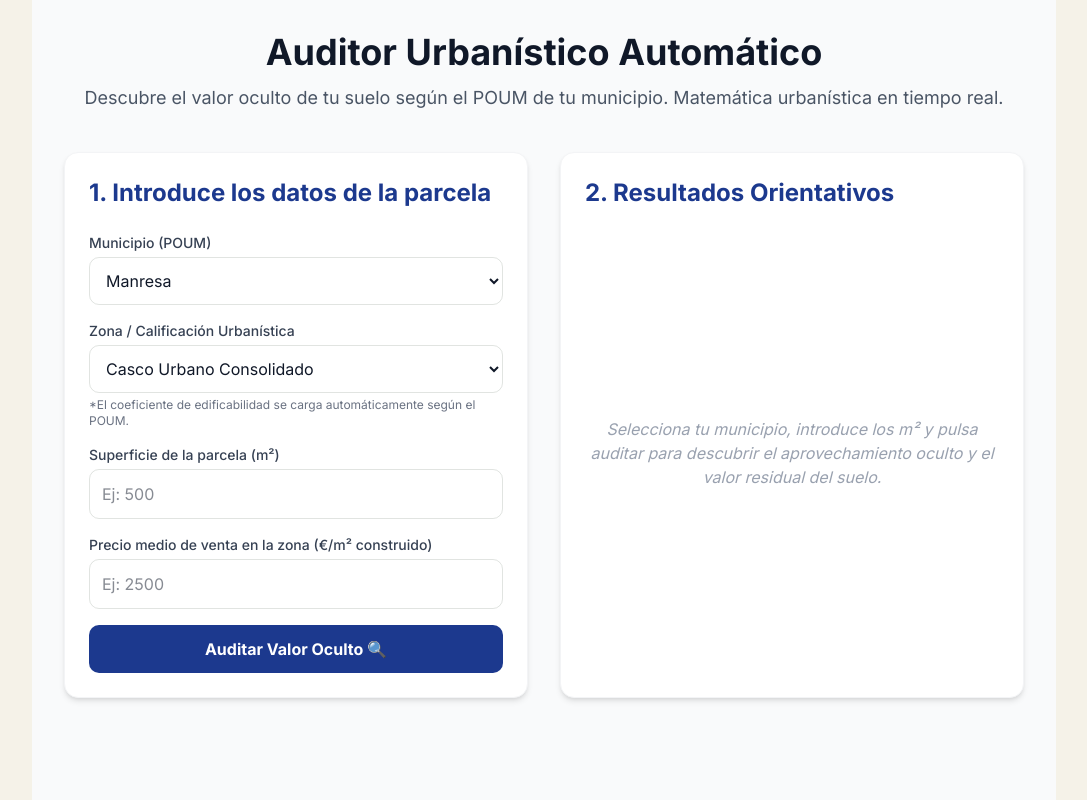
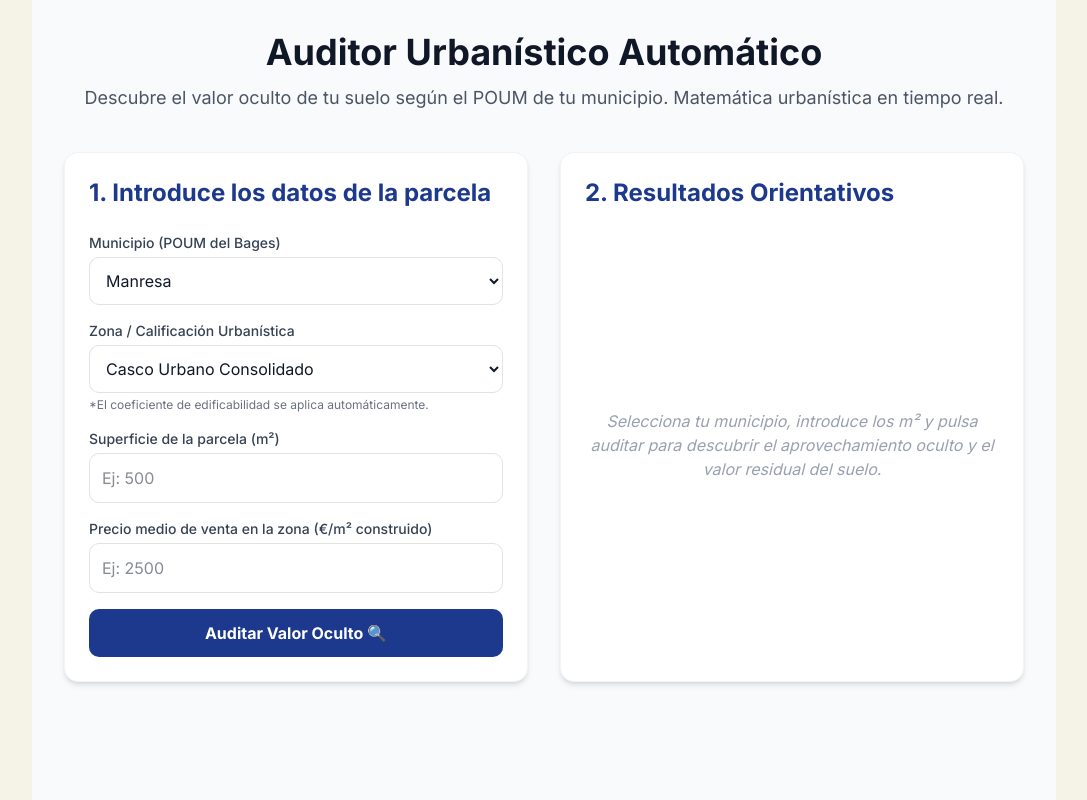
Before and after one commit to raupit/consultorio-urbanistico, a Next.js app: page / in a window 1280 px wide. Shown: the whole page, without its empty margins (96-1183 px from the left). Built offline with nearby package versions, Linux system fonts and the light colour scheme.

Commit message:
Refactor POUM data and update UI labels

```diff
--- a/src/app/page.tsx
+++ b/src/app/page.tsx
@@ -1,32 +1,42 @@
 "use client";
 import React, { useState } from 'react';
 
-// --- BASE DE DATOS DE POUMs (Puedes añadir más municipios aquí) ---
+// --- BASE DE DATOS DE POUMs DEL BAGES (29 MUNICIPIOS) ---
+// Coeficientes orientativos según normativa comarcal. Puedes ajustarlos tú como experta.
 const POUMS = {
-  "Manresa": {
-    "Casco Urbano Consolidado": 0.75,
-    "Ensanche / Eixample": 1.00,
-    "Polígono Industrial": 1.20,
-    "Suelo Rústico": 0.00
-  },
-  "Sant Fruitós de Bages": {
-    "Casco Urbano": 0.70,
-    "Urbanizable": 0.50,
-    "Suelo Rústico": 0.00
-  },
-  "Sallent": {
-    "Casco Urbano": 0.65,
-    "Urbanizable": 0.45,
-    "Suelo Rústico": 0.00
-  },
-  "Cardona": {
-    "Casco Histórico": 0.60,
-    "Suelo Urbano": 0.70,
-    "Suelo Rústico": 0.00
-  }
+  "Manresa": { "Casco Urbano Consolidado": 0.75, "Ensanche / Eixample": 1.00, "Polígono Industrial": 1.20, "Suelo Rústico": 0.00 },
+  "Cardona": { "Casco Histórico": 0.60, "Suelo Urbano": 0.70, "Suelo Urbanizable": 0.40, "Suelo Rústico": 0.00 },
+  "Sallent": { "Suelo Urbano": 0.65, "Suelo Urbanizable": 0.45, "Suelo Rústico": 0.00 },
+  "Artés": { "Suelo Urbano": 0.70, "Suelo Urbanizable": 0.50, "Suelo Rústico": 0.00 },
+  "Navarcles": { "Suelo Urbano": 0.70, "Suelo Urbanizable": 0.50, "Suelo Rústico": 0.00 },
+  "Sant Fruitós de Bages": { "Suelo Urbano": 0.70, "Suelo Urbanizable": 0.50, "Suelo Rústico": 0.00 },
+  "Santpedor": { "Suelo Urbano": 0.70, "Suelo Urbanizable": 0.50, "Suelo Rústico": 0.00 },
+  "Callús": { "Suelo Urbano": 0.65, "Suelo Urbanizable": 0.45, "Suelo Rústico": 0.00 },
+  "Suria": { "Suelo Urbano": 0.65, "Suelo Urbanizable": 0.45, "Suelo Rústico": 0.00 },
+  "Balsareny": { "Suelo Urbano": 0.65, "Suelo Urbanizable": 0.45, "Suelo Rústico": 0.00 },
+  "Avinyó": { "Suelo Urbano": 0.60, "Suelo Urbanizable": 0.40, "Suelo Rústico": 0.00 },
+  "Calders": { "Suelo Urbano": 0.60, "Suelo Rústico": 0.00 },
+  "Mura": { "Suelo Urbano": 0.50, "Suelo Rústico Protegido": 0.00 },
+  "Talamanca": { "Suelo Urbano": 0.50, "Suelo Rústico Protegido": 0.00 },
+  "El Pont de Vilomara": { "Suelo Urbano": 0.65, "Suelo Urbanizable": 0.45, "Suelo Rústico": 0.00 },
+  "Rajadell": { "Suelo Urbano": 0.60, "Suelo Rústico": 0.00 },
+  "Sant Joan de Vilatorrada": { "Suelo Urbano": 0.75, "Suelo Urbanizable": 0.50, "Suelo Rústico": 0.00 },
+  "Sant Vicenç de Castellet": { "Suelo Urbano": 0.70, "Polígono Industrial": 1.00, "Suelo Urbanizable": 0.50, "Suelo Rústico": 0.00 },
+  "Fonollosa": { "Suelo Urbano": 0.60, "Suelo Rústico": 0.00 },
+  "Gaià": { "Suelo Urbano": 0.50, "Suelo Rústico Protegido": 0.00 },
+  "Santa Maria d'Oló": { "Suelo Urbano": 0.60, "Suelo Rústico": 0.00 },
+  "Oristà": { "Suelo Urbano": 0.50, "Suelo Rústico": 0.00 },
+  "Olost": { "Suelo Urbano": 0.60, "Suelo Rústico": 0.00 },
+  "Prats de Lluçanès": { "Suelo Urbano": 0.65, "Suelo Urbanizable": 0.45, "Suelo Rústico": 0.00 },
+  "Navàs": { "Suelo Urbano": 0.70, "Suelo Urbanizable": 0.50, "Suelo Rústico": 0.00 },
+  "Castellbell i el Vilar": { "Suelo Urbano": 0.65, "Suelo Urbanizable": 0.45, "Suelo Rústico": 0.00 },
+  "Castellgalí": { "Suelo Urbano": 0.65, "Suelo Urbanizable": 0.45, "Suelo Rústico": 0.00 },
+  "Marganell": { "Suelo Urbano": 0.60, "Suelo Rústico": 0.00 },
+  "Monistrol de Montserrat": { "Suelo Urbano": 0.65, "Suelo Rústico Protegido": 0.00 }
 };
 
 export default function CalculadoraSuelo() {
+  // Municipio por defecto al entrar en la web
   const [formData, setFormData] = useState({
     municipio: 'Manresa',
     zona: 'Casco Urbano Consolidado',
@@ -35,25 +45,25 @@ export default function CalculadoraSuelo() {
   });
   const [resultado, setResultado] = useState(null);
 
-  // Cuando cambia el municipio, actualizamos las zonas disponibles
+  // Obtiene las zonas disponibles para el municipio seleccionado
   const zonasDisponibles = POUMS[formData.municipio] ? Object.keys(POUMS[formData.municipio]) : [];
 
   const handleCalculate = (e) => {
     e.preventDefault();
 
     const superficieParcela = parseFloat(formData.superficie);
-    const coeficiente = POUMS[formData.municipio][formData.zona]; // <-- SE COGE AUTOMÁTICO
+    const coeficiente = POUMS[formData.municipio][formData.zona]; // Se extrae de la base de datos
     const precioVenta = parseFloat(formData.precioVenta);
 
     const techoMaximo = superficieParcela * coeficiente;
 
     let riesgo = "";
     if (coeficiente === 0) {
-      riesgo = "🔴 RIESGO EXTREMO: Zona calificada como Rústica. Edificabilidad nula. Cualquier obra es ilegal.";
+      riesgo = `🔴 RIESGO EXTREMO: En ${formData.municipio}, esta zona es Rústica/Protegida. Edificabilidad nula. Cualquier obra es ilegal.`;
     } else if (formData.zona.includes("Urbanizable")) {
-      riesgo = "🟡 PRECAUCIÓN: Suelo Urbanizable. Requiere desarrollo de Plan Parcial y cesiones.";
+      riesgo = "🟡 PRECAUCIÓN: Suelo Urbanizable. Requiere desarrollo de Plan Parcial y cesiones antes de edificar.";
     } else {
-      riesgo = "🟢 VÍA LIBRE (Teórica): Suelo Urbano. Sujeto a ordenanzas particulares del POUM.";
+      riesgo = `🟢 VÍA LIBRE (Teórica): Suelo Urbano en ${formData.municipio}. Sujeto a ordenanzas particulares, retranqueos y alineaciones.`;
     }
 
     const valorMercadoTerminado = techoMaximo * precioVenta;
@@ -84,7 +94,7 @@ export default function CalculadoraSuelo() {
           <form onSubmit={handleCalculate} className="space-y-4">
 
             <div>
-              <label className="block text-sm font-medium text-gray-700 mb-1">Municipio (POUM)</label>
+              <label className="block text-sm font-medium text-gray-700 mb-1">Municipio (POUM del Bages)</label>
               <select
                 className={inputStyle}
                 value={formData.municipio}
@@ -103,7 +113,7 @@ export default function CalculadoraSuelo() {
               >
                 {zonasDisponibles.map(zona => <option key={zona} value={zona}>{zona}</option>)}
               </select>
-              <p className="text-xs text-gray-500 mt-1">*El coeficiente de edificabilidad se carga automáticamente según el POUM.</p>
+              <p className="text-xs text-gray-500 mt-1">*El coeficiente de edificabilidad se aplica automáticamente.</p>
             </div>
 
             <div>
```
